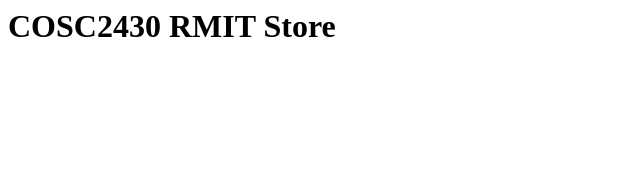
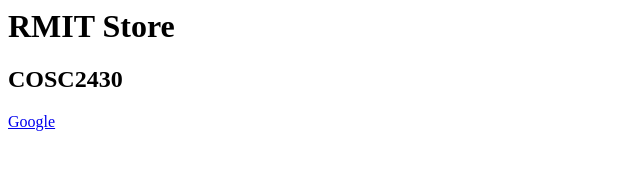
Before and after one commit to phucnht/COSC2430-rmit-store-2, a plain HTML site: page index.html in a window 1280 px wide. Shown: the whole page, without its empty margins (0-640 px from the left). Drawn offline with Linux system fonts and the light colour scheme.

Commit message:
Update my store

```diff
--- a/index.html
+++ b/index.html
@@ -1 +1,6 @@
-<h1>COSC2430 RMIT Store</h1>
+<h1>RMIT Store</h1>
+<h2>COSC2430</h2>
+
+<nav>
+    <a href="https://google.com">Google</a>
+</nav>
```
